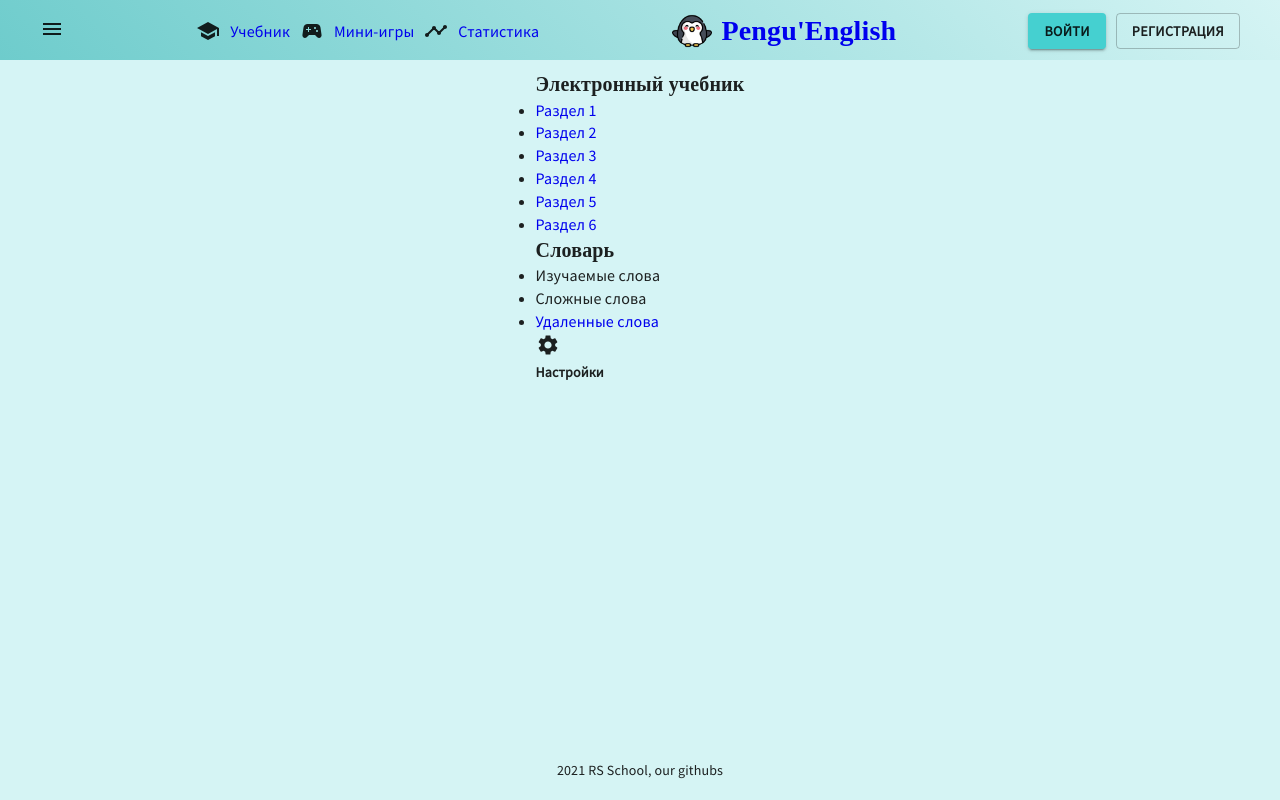
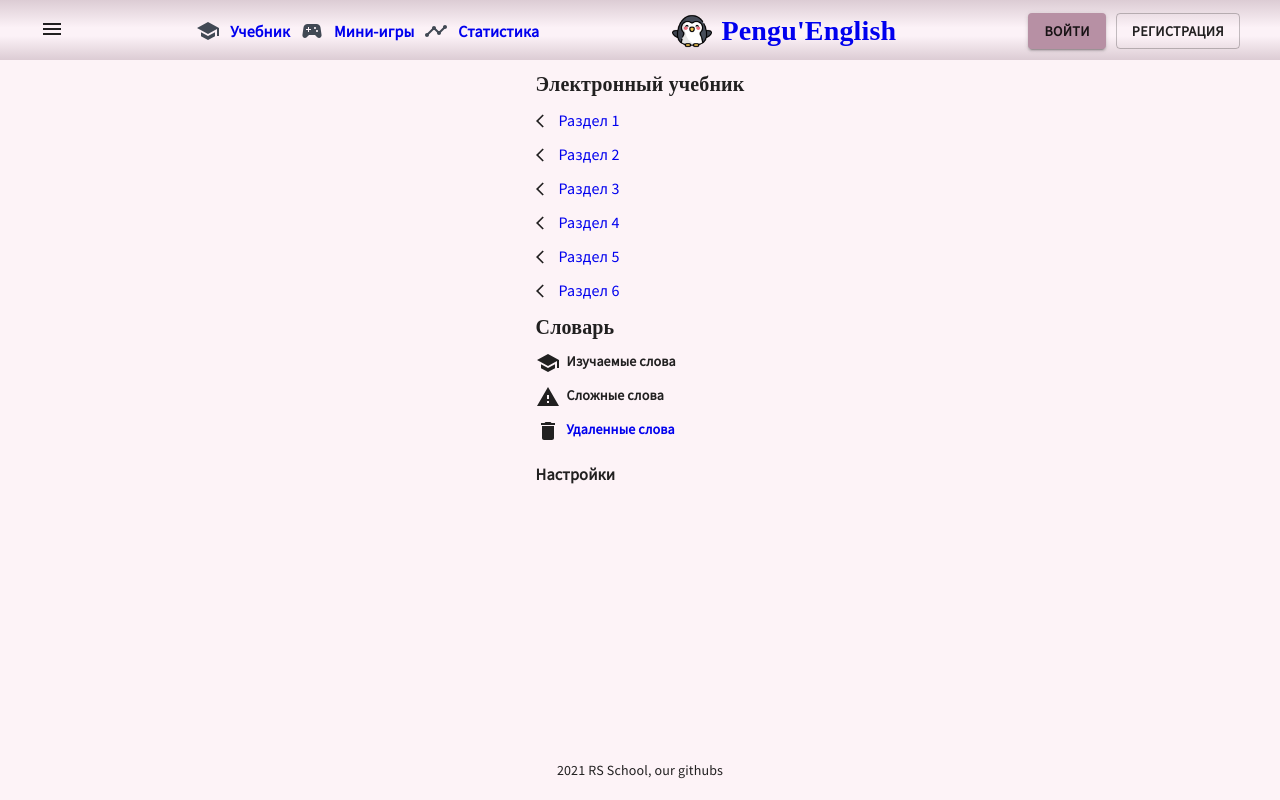
Before and after one commit to spytni1212/rslang, a React (Create React App) app: page /book in a window 1280 px wide. Built offline with nearby package versions, Linux system fonts and the light colour scheme; a web font is replaced by a local one.

Commit message:
feat: change styles for book page

```diff
--- a/src/App.css
+++ b/src/App.css
@@ -16,5 +16,6 @@
 }
 .contentContainer {
   height: calc(100vh - 120px);
-  background: #d5f4f5;
+  padding: 0 20px;
+  background: #fdf3f7;
 }
--- a/src/component/Book/BookNavigation/BookNavigation.jsx
+++ b/src/component/Book/BookNavigation/BookNavigation.jsx
@@ -2,7 +2,10 @@ import React from 'react';
 import { NavLink } from "react-router-dom";
 import { makeStyles } from '@material-ui/core/styles';
 import Box from '@material-ui/core/Box';
-import SettingsIcon from '@material-ui/icons/Settings';
+import SchoolIcon from '@material-ui/icons/School';
+import DeleteIcon from '@material-ui/icons/Delete';
+import WarningIcon from '@material-ui/icons/Warning';
+import ArrowBackIosIcon from '@material-ui/icons/ArrowBackIos';
 import s from './BookNavigation.module.css'
 
 const useStyles = makeStyles({
@@ -14,8 +17,18 @@ const useStyles = makeStyles({
     img: {
         width: '40px'
     },
+    container: {
+        margin: '10px 0',
+        display: 'flex',
+        columnGap: '7px',
+    },
     list: {
-        fontSize: '16px'
+        fontSize: '16px',
+        listStyleType: 'none'
+    },
+    arrow: {
+        width: '16px',
+        cursor:'pointer'
     }
 })
 
@@ -29,25 +42,44 @@ const BookNavigation = (props) => {
     }
 
     groups = groups.map(group => {
-        return <li key={group}><NavLink to={`/book/textBook`} onClick={() => props.onGroupChanged(group)}>Раздел {group}</NavLink></li>
+        return (
+            <li key={group}>
+                <Box className={classes.container}>
+                    <ArrowBackIosIcon className={classes.arrow} o={`/book/textBook`} onClick={() => props.onGroupChanged(group)}/>
+                    <NavLink to={`/book/textBook`} onClick={() => props.onGroupChanged(group)}>
+                        Раздел {group}
+                    </NavLink>
+                </Box>
+            </li>
+        )
     })
 
     return (
-        <div className={s.BookNavigation}>
+        <div className={s.bookNavigation}>
             <div className={s.navigationContainer}>
                 <h3 className={classes.title}>Электронный учебник</h3>
                 <ul className={classes.list}>
                     {groups}
                 </ul>
                 <h3 className={classes.title}>Словарь</h3>
-                <ul className={classes.list}>
-                    <li>Изучаемые слова</li>
-                    <li>Сложные слова</li>
-                    <li><NavLink to={`/book/deleteWords`}>Удаленные слова</NavLink></li>
-                </ul>
                 <Box>
-                    <SettingsIcon />
-                    <h4>Настройки</h4>
+                    <Box className={classes.container}>
+                        <SchoolIcon />
+                        <h4>Изучаемые слова</h4>
+                    </Box>
+                    <Box className={classes.container}>
+                        <WarningIcon />
+                        <h4>Сложные слова</h4>
+                    </Box>
+                    <Box className={classes.container}>
+                        <DeleteIcon />
+                        <NavLink to={`/book/deleteWords`}>
+                            <h4>Удаленные слова</h4>
+                        </NavLink>
+                    </Box>
+                </Box>
+                <Box className={classes.container}>
+                    <h3>Настройки</h3>
                 </Box>
             </div>
         </div>
--- a/src/component/Book/BookNavigation/BookNavigation.module.css
+++ b/src/component/Book/BookNavigation/BookNavigation.module.css
@@ -1,3 +1,6 @@
+.bookNavigation {
+    display: flex;
+}
 .navigationContainer {
     width: fit-content;
     padding:10px;
--- a/src/component/Book/PageWords/PageWords.jsx
+++ b/src/component/Book/PageWords/PageWords.jsx
@@ -1,5 +1,5 @@
 import React from 'react'
-import { makeStyles } from '@material-ui/core/styles';
+import { makeStyles, createStyles } from '@material-ui/core/styles';
 import Box from '@material-ui/core/Box';
 import VolumeUpIcon from '@material-ui/icons/VolumeUp';
 import DeleteIcon from '@material-ui/icons/Delete';
@@ -8,7 +8,8 @@ import Button from '@material-ui/core/Button';
 import { Pagination } from '@material-ui/lab';
 import s from './PageWords.module.css'
 
-const useStyles = makeStyles({
+const useStyles = makeStyles((theme) =>
+    createStyles({
         pagination: {
             margin: '1em',
         },
@@ -16,9 +17,24 @@ const useStyles = makeStyles({
             display: 'flex',
         },
         volumeBtn: {
-        minWidth: 0
+            minWidth: 0,
+            minHeight:0
+        },
+        deleteBtn: {
+            background: theme.palette.error.main,
+            color: '#fffbfbde',
+            '&:hover': {
+                background: '#c1625d',
             }
-})
+        },
+        difficultBtn: {
+            background: theme.palette.warning.main,
+            color: 'rgb(84 35 35 / 87%)',
+            '&:hover': {
+                background: '#ecba6bfa',
+            }
+        }
+    }))
 
 const PageWords = (props) => {
     const classes = useStyles()
@@ -38,7 +54,7 @@ const PageWords = (props) => {
                             size='small'
                             className={classes.volumeBtn}
                             onClick={() => props.clickAudioHandler(`${apiUrl}/${word.audio}`)}
-                            startIcon={<VolumeUpIcon />}
+                            startIcon={<VolumeUpIcon style={{ color: '#414954' }} />}
                         />
                     </Box>
                 </Box>
@@ -46,7 +62,7 @@ const PageWords = (props) => {
                     {word.textMeaning}
                     <Button
                         onClick={() => props.clickAudioHandler(`${apiUrl}/${word.audioMeaning}`)}
-                        startIcon={<VolumeUpIcon />}
+                        startIcon={<VolumeUpIcon style={{ color: '#414954' }} />}
                     />
                 </span>
                 <span className={s.textMeaningTranslate}>
@@ -56,7 +72,7 @@ const PageWords = (props) => {
                     {word.textExample}
                     <Button
                         onClick={() => props.clickAudioHandler(`${apiUrl}/${word.audioExample}`)}
-                        startIcon={<VolumeUpIcon />}
+                        startIcon={<VolumeUpIcon style={{ color: '#414954' }} />}
                     />
                 </span>
                 <span className={s.textExampleTranslate}>
@@ -66,6 +82,7 @@ const PageWords = (props) => {
             <div className={s.buttonsContainer}>
                 <Button
                     variant="contained"
+                    className={classes.difficultBtn}
                     color="error"
                     startIcon={<WarningIcon />}
                 >
@@ -73,7 +90,7 @@ const PageWords = (props) => {
                 </Button>
                 <Button
                     variant="contained"
-                    color="warning"
+                    className={classes.deleteBtn}
                     startIcon={<DeleteIcon />}
                     onClick={() => props.deleteWordClickHandler(word._id, index)}
                 >
--- a/src/component/Book/PageWords/PageWords.module.css
+++ b/src/component/Book/PageWords/PageWords.module.css
@@ -1,4 +1,5 @@
 .pageContainer {
+    flex-basis: 85%;
     display: flex;
     flex-direction: column;
     align-items: center;
@@ -11,8 +12,9 @@
     overflow-y: scroll;
     display: flex;
     flex-wrap: wrap;
-    justify-content: space-between;
+    justify-content: center;
     row-gap: 20px;
+    column-gap: 15px;
 }
 
 .wordContainer {
@@ -21,10 +23,12 @@
     flex-direction: column;
     justify-content: space-between;
     align-items: center;
-    border: 2px solid #b9c1c1;
+    border: 2px solid #b7a5b6;
     border-radius: 10px;
-    box-shadow: 2px 2px 4px 2px #b9c1c1;
+    box-shadow: 2px 2px 4px 2px #d4c7cd;
     padding: 10px;
+    background: #fffdfd;
+    color: #2f2929;
 }
 
 .wordImage {
@@ -45,7 +49,7 @@
 
 .wordTranscription {
     margin: 0 auto;
-    margin-bottom: 1em;
+    margin-right: 0.5em;
     display: flex;
     align-items: center;
 }
--- a/src/component/Footer/Footer.module.css
+++ b/src/component/Footer/Footer.module.css
@@ -1,5 +1,5 @@
 .footer {
-    background: #d5f4f4;
+    background: #fdf3f7;
     height: 60px;
     padding: 0.8em;
     display: flex;
--- a/src/component/Header/Header.module.css
+++ b/src/component/Header/Header.module.css
@@ -1,5 +1,5 @@
 .header {
-    background: linear-gradient(45deg,#6ecccc,#d5f4f4);
+    background: linear-gradient( 0deg, #dcccd4 0%, #fcf2f7 40%, #fcf2f7 54%, #dcccd4 100%);
     height: 60px;
     padding: 0.8em;
 }
--- a/src/component/Header/Navigation/Navigation.jsx
+++ b/src/component/Header/Navigation/Navigation.jsx
@@ -9,17 +9,17 @@ const Navigation = () => {
     const navData = [
         {
             name: "Учебник",
-            icon: <SchoolIcon />,
+            icon: <SchoolIcon style={{ color: '#414954' }} />,
             link: "book"
         },
         {
             name: "Мини-игры",
-            icon: <SportsEsportsIcon />,
+            icon: <SportsEsportsIcon style={{ color: '#414954' }} />,
             link: "games"
         },
         {
             name: "Статистика",
-            icon: <TimelineIcon />,
+            icon: <TimelineIcon style={{ color: '#414954' }} />,
             link: "statistics"
         }
     ]
@@ -28,7 +28,7 @@ const Navigation = () => {
         <div>
             <nav className={s.navigation}>
                 {navData.map((navDatum) => {
-                    return <NavigationButton navDatum= {navDatum} />
+                    return <NavigationButton navDatum={navDatum} />
                 })}
             </nav>
         </div>
--- a/src/component/Header/Navigation/Navigation.module.css
+++ b/src/component/Header/Navigation/Navigation.module.css
@@ -16,4 +16,5 @@
 .navContainer a {
     text-decoration: none;
     font-size: 16px;
+    font-weight: 600;
 }
--- a/src/component/UIKit/LevelMenu/LevelMenu.jsx
+++ b/src/component/UIKit/LevelMenu/LevelMenu.jsx
@@ -3,7 +3,7 @@ import { makeStyles } from '@material-ui/core/styles';
 import Box from '@material-ui/core/Box';
 import DoneIcon from '@material-ui/icons/Done';
 
-const useStyles = makeStyles(({
+const useStyles = makeStyles({
 
     levelsContainer: {
         display: 'flex',
@@ -23,33 +23,33 @@ const useStyles = makeStyles(({
         alignItems: 'center',
         marginBottom: '1.2em',
         padding: '13px',
-        background: '#d7b3f1',
-        border: '2px solid #b493cc',
+        background: '#bea6d09e',
+        border: '2px solid #b493cc',
         borderRadius: '50%',
         cursor: 'pointer',
         "&:hover": {
             background: '#dcc8ea',
             boxShadow: '1px 1px 8px 1px #9d7cb5',
-            transform: 'scale(1.05)'
+            transform: 'scale(1.05)',
+            cursor: 'pointer'
         }
     },
     icon: {
         marginRight: '10px'
     }
-}));
+});
 
 const getlevelPosition = (level) => {
     if (level === 0 || level === 4) {
         return 'flex-start'
     }
-    if (level === 2){
+    if (level === 2) {
         return 'flex-end'
     }
     return 'auto'
 }
 
-
-const LevelMenu = ({funClickButton}) => {
+const LevelMenu = ({ funClickButton }) => {
     const classes = useStyles();
     const arrLevels = [0, 1, 2, 3, 4, 5];
 
@@ -62,7 +62,7 @@ const LevelMenu = ({funClickButton}) => {
                         key={index}
                         onClick={() => funClickButton(level)}
                         className={classes.levelButton}
-                        style={{alignSelf: getlevelPosition(level)}}
+                        style={{ alignSelf: getlevelPosition(level) }}
                     >
                         <DoneIcon className={classes.icon} />
                         <h4>Уровень {level + 1}</h4>
--- a/src/theme.jsx
+++ b/src/theme.jsx
@@ -1,21 +1,21 @@
 import { createMuiTheme } from '@material-ui/core/styles';
 
-const colorPrimaryMain = '#45d0d0';
-const colorSecondaryMain = '#95fdfd';
+const colorPrimaryMain = '#b790a4';
+const colorSecondaryMain = '#dcabc4';
 const DefaultThemeOptions = {
     palette: {
         primary: {
             main: colorPrimaryMain,
-            dark: '#36a6a6',
+            dark: '#ab6689',
         },
         secondary: {
             main: colorSecondaryMain,
         },
-        error:{
-            main: '#e04b44',
+        error: {
+            main: '#de726c',
         },
         warning: {
-            main: '#FF3D3D'
+            main: '#f1c684fa'
         }
     },
     components: {
@@ -25,7 +25,7 @@ const DefaultThemeOptions = {
                   minWidth: 0
               }
           }
-      }
+      },
     }
 };
 
```
Lines whose indentation alone changed are shown as unchanged.
